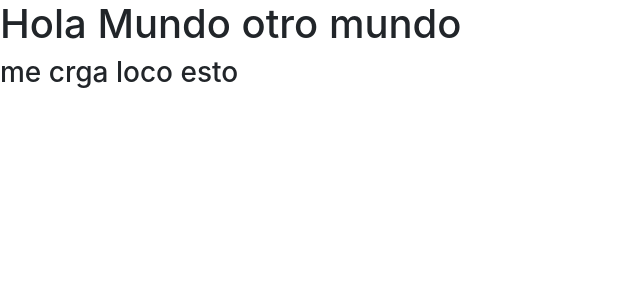
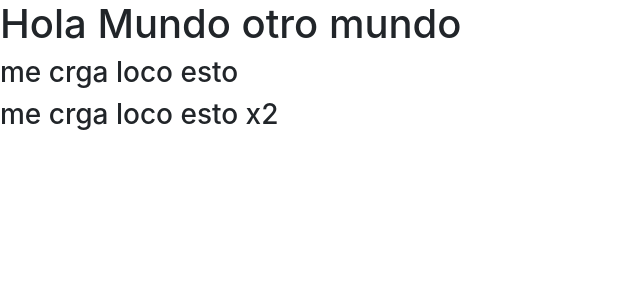
Before and after one commit to aldomaez/app, a Flask app: page / in a window 1280 px wide. Shown: the top 300 px of the page, without its empty margins (0-640 px from the left). Run offline with Flask 2, Linux system fonts and the light colour scheme; some libraries are stand-ins or nearby versions.

Commit message:
otro mas

```diff
--- a/templates/index.html
+++ b/templates/index.html
@@ -9,6 +9,7 @@
 </head>
 <h1>Hola Mundo otro mundo</h1>
 <h3>me crga loco esto</h3>
+<h3>me crga loco esto x2</h3>
 
 <body>
 
```
